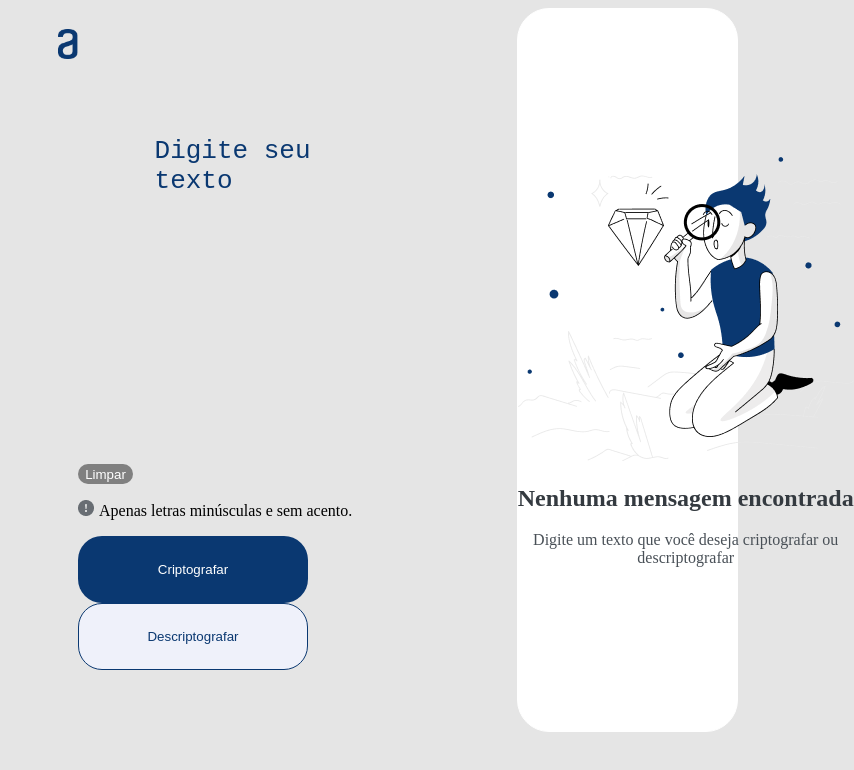
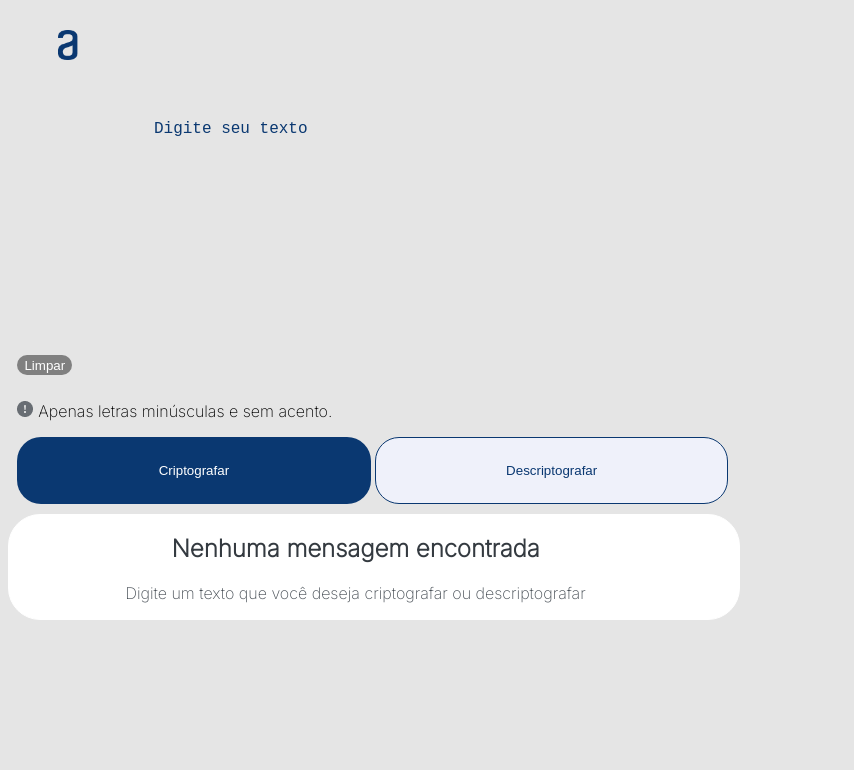
Before and after one commit to livia070303/Decodificador-de-Texto, a plain HTML site: page index.html in a window 768 px wide. Shown: the whole page, 854 px wide, since content can reach past the window. Drawn offline with Linux system fonts and the light colour scheme.

Commit message:
Ajustando responsividade do site

```diff
--- a/index.html
+++ b/index.html
@@ -2,9 +2,13 @@
 <html lang="pt-br">
 
 <head>
-    <meta charset="UTF-8">
+    <meta charset="UTF-8"/>
+    <meta name="viewport" content="width=device-width, initial-scale=1.0"/>
     <title>Decodificador</title>
-    <link rel="stylesheet" href="style.css">
+    <link rel="stylesheet" href="style.css"/>
+    <link rel="preconnect" href="https://fonts.googleapis.com">
+<link rel="preconnect" href="https://fonts.gstatic.com" crossorigin>
+<link href="https://fonts.googleapis.com/css2?family=Inter:wght@200&family=Montserrat&display=swap" rel="stylesheet">
 </head>
 
 <body>
@@ -19,10 +23,10 @@
             <div>
                 <button id="limpar" class="limpar" onclick="Limpar()">Limpar</button>
                 <p><img class="caracter" src="imagem/caracter.png" />Apenas letras minúsculas e sem acento.</p>
-
-                <button onclick="Criptografar()">Criptografar</button>
-                <button class="botão-descriptografar" onclick="Descriptografar()"> Descriptografar</button>
-
+                <div class="botoes">
+                    <button onclick="Criptografar()">Criptografar</button>
+                    <button class="botão-descriptografar" onclick="Descriptografar()"> Descriptografar</button>
+                </div>
             </div>
         </div>
 
--- a/style.css
+++ b/style.css
@@ -8,6 +8,7 @@ main{
     height: 95%;
     width: 100%;
     justify-content: center;
+    font-family: 'Inter', sans-serif;
 }
 .principal {
     width: 60%;
@@ -120,3 +121,47 @@ button:hover {
     border: none;
     outline: 0;
 }
+
+@media(max-width: 1174px) {
+    main{
+        flex-direction: column;
+        height: auto;
+    }
+    .principal{
+        width: 100%;
+    }
+    .principal textarea{
+        font-size: large;
+        height: 29vh;
+    }
+    .secundaria img {
+        display: none;
+    }
+    .secundaria{
+        width: 100%;
+        margin-left: 0;
+    }
+    button {
+        margin-bottom: 0.6rem;
+        width: 93vw;
+    }
+    #resultado {
+        width: 81%;
+        height: 3%;
+    }
+    #copiado {
+        width: 75vw;
+    }
+    .bloco-retorno {
+        margin-bottom: 33px;
+    }
+    .bloco-estatico {
+        width: 95%;
+    }
+}
+@media(min-width: 500px) and (max-width: 1174px) {
+    button {
+        width: 46vw;
+    }
+
+}
```
